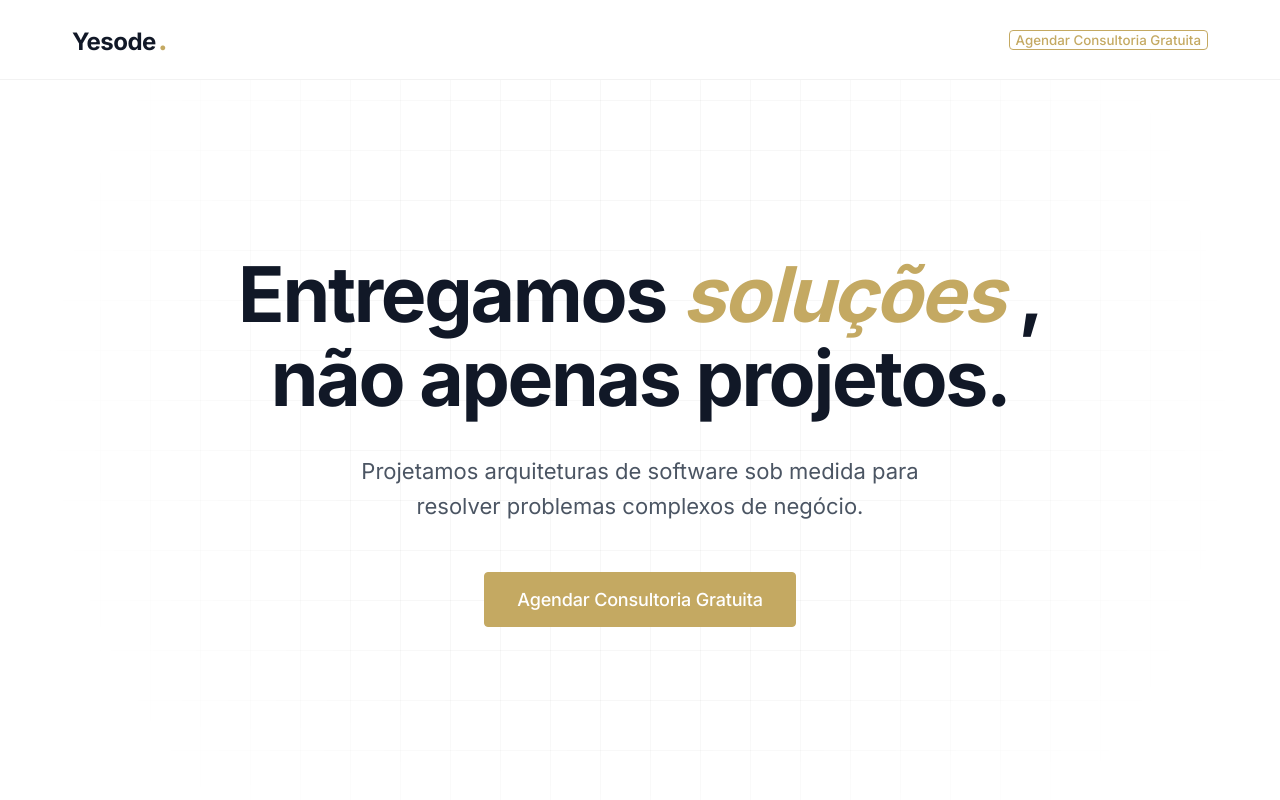
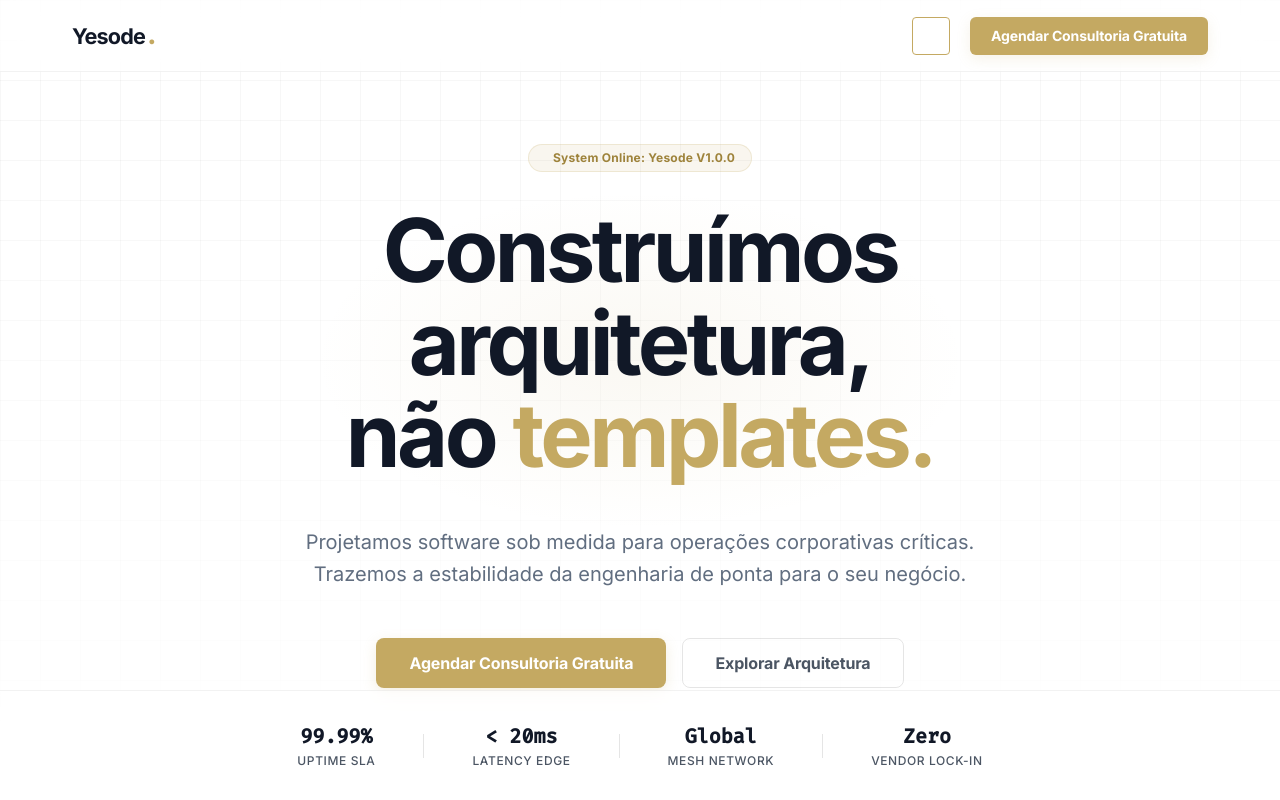
Before and after one commit to YesodeDF/Yesode, a React (Vite) app: page / in a window 1280 px wide. Shown: the top 800 px of the page. Built offline with nearby package versions, Linux system fonts and the light colour scheme.

Commit message:
refactor(ui): force default Light theme, overhaul Header & Hero components for high converting B2B aesthetics

```diff
--- a/src/components/Header/Header.scss
+++ b/src/components/Header/Header.scss
@@ -5,10 +5,10 @@
   top: 0;
   left: 0;
   width: 100%;
-  height: 80px;
-  background: rgba($bg-light, 0.9);
-  backdrop-filter: blur(12px);
-  -webkit-backdrop-filter: blur(12px);
+  height: 72px;
+  background: rgba($bg-light, 0.7);
+  backdrop-filter: blur(24px) saturate(150%);
+  -webkit-backdrop-filter: blur(24px) saturate(150%);
   border-bottom: 1px solid rgba(0, 0, 0, 0.05);
   z-index: $z-header;
   display: flex;
@@ -20,51 +20,56 @@
     justify-content: space-between;
     align-items: center;
     width: 100%;
+    margin: 0 auto;
   }
 
   .ys-logo {
     display: flex;
     align-items: baseline;
-    font-size: 1.5rem;
-    font-weight: 700;
+    font-size: 1.35rem;
+    font-weight: 800;
     color: $headings-light;
-    letter-spacing: -0.02em;
-    transition: $transition-smooth;
+    letter-spacing: -0.04em;
+    user-select: none;
+
+    .ys-logo-text { font-family: $font-ui; }
 
     .ys-logo-dot {
       color: $primary;
       font-size: 1.8rem;
       margin-left: 2px;
+      line-height: 0;
     }
   }
 
-  .ys-cta {
+  .ys-operations {
     display: flex;
     align-items: center;
-    gap: 1rem;
+    gap: 1.25rem;
 
-    .p-button-text {
-      color: $text-light !important;
-      border: none !important;
+    .ys-cta-btn {
+      height: 38px;
+      padding: 0 1.25rem !important;
+      font-size: 0.875rem !important;
+      font-weight: 600 !important;
+      border-radius: 6px !important;
+      letter-spacing: -0.01em;
+      box-shadow: 0 4px 14px 0 rgba($primary, 0.15);
+      border: 1px solid transparent !important;
+
       &:hover {
-        background: rgba(0,0,0,0.05) !important;
+        transform: translateY(-1px);
+        box-shadow: 0 6px 20px rgba($primary, 0.25);
       }
     }
   }
 }
 
 html.dark-theme .ys-header {
-  background: rgba($bg-dark, 0.8);
-  border-bottom: 1px solid rgba(255, 255, 255, 0.05);
+  background: rgba($bg-dark, 0.7);
+  border-bottom: 1px solid rgba(255, 255, 255, 0.08);
 
   .ys-logo {
     color: $headings-dark;
   }
-
-  .ys-cta .p-button-text {
-    color: $text-dark !important;
-    &:hover {
-      background: rgba(255,255,255,0.05) !important;
-    }
-  }
 }
--- a/src/components/Header/Header.tsx
+++ b/src/components/Header/Header.tsx
@@ -11,9 +11,9 @@ export const Header: React.FC = () => {
           <span className="ys-logo-text">Yesode</span>
           <span className="ys-logo-dot">.</span>
         </div>
-        <div className="ys-cta" style={{ display: "flex", alignItems: "center" }}>
+        <div className="ys-operations">
           <ThemeToggle />
-          <Button label="Agendar Consultoria Gratuita" className="p-button-outlined" />
+          <Button label="Agendar Consultoria Gratuita" className="p-button-primary ys-cta-btn" />
         </div>
       </div>
     </header>
--- a/src/components/Hero/Hero.scss
+++ b/src/components/Hero/Hero.scss
@@ -4,21 +4,35 @@
   position: relative;
   min-height: 100vh;
   display: flex;
+  flex-direction: column;
   align-items: center;
-  justify-content: center;
-  padding-top: 80px; // account for header
+  justify-content: space-between;
+  padding-top: 140px;
   overflow: hidden;
+  background-color: transparent;
+
+  .ys-hero-glow {
+    position: absolute;
+    top: 20%;
+    left: 50%;
+    transform: translateX(-50%);
+    width: 60vw;
+    height: 400px;
+    background: radial-gradient(ellipse at center, rgba($primary, 0.08) 0%, transparent 60%);
+    pointer-events: none;
+    z-index: 0;
+  }
 
   .ys-hero-grid {
     position: absolute;
     inset: 0;
     z-index: 0;
-    background-size: 50px 50px;
+    background-size: 40px 40px;
     background-image:
       linear-gradient(to right, rgba(0, 0, 0, 0.03) 1px, transparent 1px),
       linear-gradient(to bottom, rgba(0, 0, 0, 0.03) 1px, transparent 1px);
-    mask-image: radial-gradient(circle at center, black 40%, transparent 80%);
-    -webkit-mask-image: radial-gradient(circle at center, black 40%, transparent 80%);
+    mask-image: linear-gradient(to bottom, black 20%, transparent 100%);
+    -webkit-mask-image: linear-gradient(to bottom, black 20%, transparent 100%);
   }
 
   .ys-hero-content {
@@ -26,38 +40,141 @@
     z-index: 1;
     text-align: center;
     max-width: 900px;
+    display: flex;
+    flex-direction: column;
+    align-items: center;
+    flex-grow: 1;
+    justify-content: center;
+    margin-bottom: 0;
+  }
+
+  .ys-hero-badge {
+    margin-bottom: 2rem;
+
+    .ys-chip {
+      background: rgba($primary, 0.1);
+      color: darken($primary, 15%);
+      border: 1px solid rgba($primary, 0.2);
+      font-size: 0.75rem;
+      font-weight: 600;
+      letter-spacing: 0.02em;
+      padding: 0.25rem 1rem;
+      border-radius: 999px;
+
+      .pi {
+        font-size: 0.7rem;
+        margin-right: 0.5rem;
+      }
+    }
   }
 
   .ys-hero-title {
-    font-size: clamp(3rem, 6vw, 5rem);
-    line-height: 1.1;
-    letter-spacing: -0.03em;
-    margin-bottom: 2rem;
+    font-size: clamp(3.5rem, 7vw, 5.5rem);
+    line-height: 1.05;
+    letter-spacing: -0.04em;
+    margin-bottom: 1.5rem;
+    color: $headings-light;
 
     span {
       color: $primary;
-      font-style: italic;
-      padding-right: 0.2em;
+      display: inline-block;
     }
   }
 
   .ys-hero-subtitle {
-    font-size: clamp(1.125rem, 2vw, 1.375rem);
-    color: $text-light;
+    font-size: clamp(1.125rem, 2vw, 1.25rem);
+    color: lighten($text-light, 10%);
     margin-bottom: 3rem;
     line-height: 1.6;
     font-weight: 400;
+    max-width: 700px;
   }
 
   .ys-hero-actions {
     display: flex;
     justify-content: center;
     gap: 1rem;
+    flex-wrap: wrap;
 
     .p-button {
-      padding: 1rem 2rem !important;
-      font-size: 1.125rem !important;
+      padding: 0.875rem 2rem !important;
+      font-size: 1rem !important;
+      font-weight: 600 !important;
       letter-spacing: -0.01em;
+      border-radius: 8px !important;
+    }
+
+    .ys-btn-primary {
+      box-shadow: 0 4px 14px 0 rgba($primary, 0.2);
+      border: 1px solid transparent !important;
+      &:hover {
+        transform: translateY(-2px);
+        box-shadow: 0 6px 20px rgba($primary, 0.3);
+      }
+    }
+
+    .ys-btn-outline {
+      background: transparent !important;
+      color: $text-light !important;
+      border: 1px solid rgba(0,0,0,0.1) !important;
+      &:hover {
+        background: rgba(0,0,0,0.03) !important;
+        border-color: rgba(0,0,0,0.2) !important;
+      }
+    }
+  }
+
+  // Metrics Bar
+  .ys-hero-metrics {
+    width: 100%;
+    position: relative;
+    z-index: 1;
+    display: flex;
+    justify-content: center;
+    align-items: center;
+    padding: 2rem;
+    background: rgba(255,255,255,0.5);
+    backdrop-filter: blur(10px);
+    border-top: 1px solid rgba(0,0,0,0.05);
+
+    .ys-metric {
+      display: flex;
+      flex-direction: column;
+      align-items: center;
+      padding: 0 3rem;
+
+      .ys-metric-val {
+        font-family: $font-code;
+        font-weight: 600;
+        font-size: 1.25rem;
+        color: $headings-light;
+        margin-bottom: 0.25rem;
+      }
+
+      .ys-metric-label {
+        font-size: 0.75rem;
+        text-transform: uppercase;
+        letter-spacing: 0.05em;
+        color: $text-light;
+        font-weight: 500;
+      }
+    }
+
+    .ys-metric-divider {
+      width: 1px;
+      height: 24px;
+      background: rgba(0,0,0,0.1);
+    }
+  }
+
+  @media (max-width: 768px) {
+    .ys-hero-metrics {
+      flex-direction: column;
+      gap: 1.5rem;
+      border-top: none;
+      background: transparent;
+      .ys-metric-divider { display: none; }
+      .ys-metric { padding: 0; }
     }
   }
 }
@@ -68,7 +185,24 @@ html.dark-theme .ys-hero {
       linear-gradient(to right, rgba(255, 255, 255, 0.03) 1px, transparent 1px),
       linear-gradient(to bottom, rgba(255, 255, 255, 0.03) 1px, transparent 1px);
   }
-  .ys-hero-subtitle {
-    color: $text-dark;
+  .ys-hero-badge .ys-chip {
+    color: lighten($primary, 20%);
+    background: rgba($primary, 0.15);
+  }
+  .ys-hero-title { color: $headings-dark; }
+  .ys-hero-subtitle { color: darken($text-dark, 10%); }
+
+  .ys-btn-outline {
+    color: $text-dark !important;
+    border-color: rgba(255,255,255,0.1) !important;
+    &:hover { background: rgba(255,255,255,0.05) !important; }
+  }
+
+  .ys-hero-metrics {
+    background: rgba(0,0,0,0.3);
+    border-top: 1px solid rgba(255,255,255,0.05);
+    .ys-metric-val { color: $headings-dark; }
+    .ys-metric-label { color: $text-dark; }
+    .ys-metric-divider { background: rgba(255,255,255,0.1); }
   }
 }
--- a/src/components/Hero/Hero.tsx
+++ b/src/components/Hero/Hero.tsx
@@ -1,22 +1,42 @@
 import React from 'react';
 import { Button } from 'primereact/button';
+import { Chip } from 'primereact/chip';
 import './Hero.scss';
 
 export const Hero: React.FC = () => {
   return (
     <section className="ys-hero">
       <div className="ys-hero-grid"></div>
+      <div className="ys-hero-glow"></div>
+
       <div className="container ys-hero-content">
+        <div className="ys-hero-badge">
+          <Chip label="System Online: Yesode V1.0.0" className="ys-chip" icon="pi pi-check-circle" />
+        </div>
+
         <h1 className="ys-hero-title">
-          Entregamos <span>soluções</span>,<br />não apenas projetos.
+          Construímos arquitetura,<br/>
+          não <span>templates.</span>
         </h1>
         <p className="ys-hero-subtitle">
-          Projetamos arquiteturas de software sob medida para<br />
-          resolver problemas complexos de negócio.
+          Projetamos software sob medida para operações corporativas críticas.<br />
+          Trazemos a estabilidade da engenharia de ponta para o seu negócio.
         </p>
+
         <div className="ys-hero-actions">
-          <Button label="Agendar Consultoria Gratuita" className="p-button-primary p-button-lg" />
+          <Button label="Agendar Consultoria Gratuita" className="p-button-primary p-button-lg ys-btn-primary" />
+          <Button label="Explorar Arquitetura" className="p-button-outlined p-button-secondary p-button-lg ys-btn-outline" />
         </div>
+      </div>
+
+      <div className="ys-hero-metrics">
+        <div className="ys-metric"><span className="ys-metric-val">99.99%</span><span className="ys-metric-label">Uptime SLA</span></div>
+        <div className="ys-metric-divider"></div>
+        <div className="ys-metric"><span className="ys-metric-val">&lt; 20ms</span><span className="ys-metric-label">Latency Edge</span></div>
+        <div className="ys-metric-divider"></div>
+        <div className="ys-metric"><span className="ys-metric-val">Global</span><span className="ys-metric-label">Mesh Network</span></div>
+        <div className="ys-metric-divider"></div>
+        <div className="ys-metric"><span className="ys-metric-val">Zero</span><span className="ys-metric-label">Vendor Lock-in</span></div>
       </div>
     </section>
   );
--- a/src/components/ThemeToggle/ThemeToggle.tsx
+++ b/src/components/ThemeToggle/ThemeToggle.tsx
@@ -5,13 +5,15 @@ export const ThemeToggle: React.FC = () => {
   const [isDark, setIsDark] = useState(false);
 
   useEffect(() => {
-    // Check initial OS preference or local storage
+    // Default to Light
     const storedTheme = localStorage.getItem('theme');
-    const prefersDark = window.matchMedia && window.matchMedia('(prefers-color-scheme: dark)').matches;
 
-    if (storedTheme === 'dark' || (!storedTheme && prefersDark)) {
+    if (storedTheme === 'dark') {
       document.documentElement.classList.add('dark-theme');
       setIsDark(true);
+    } else {
+      document.documentElement.classList.remove('dark-theme');
+      setIsDark(false);
     }
   }, []);
 
@@ -31,9 +33,13 @@ export const ThemeToggle: React.FC = () => {
     <Button
       icon={isDark ? "pi pi-sun" : "pi pi-moon"}
       onClick={toggleTheme}
-      className="p-button-text p-button-sm p-0 m-0 w-2rem h-2rem mr-3"
+      className="p-button-rounded p-button-text p-button-sm"
       aria-label="Toggle Theme"
-      style={{ color: 'var(--text-light)', border: 'none' }}
+      style={{
+        width: '38px',
+        height: '38px',
+        color: "currentColor"
+      }}
     />
   );
 };
--- a/src/styles/global.scss
+++ b/src/styles/global.scss
@@ -98,3 +98,15 @@ html.dark-theme {
     color: $bg-dark !important;
   }
 }
+
+html:not(.dark-theme) {
+  --text-light: #4B5563;
+  --headings-light: #111827;
+  --bg-light: #FFFFFF;
+}
+
+html.dark-theme {
+  --text-dark: #9CA3AF;
+  --headings-dark: #FFFFFF;
+  --bg-dark: #0F1115;
+}
```
Also changed, not shown: 5 other files (tests, documents, lock files or other folders).
